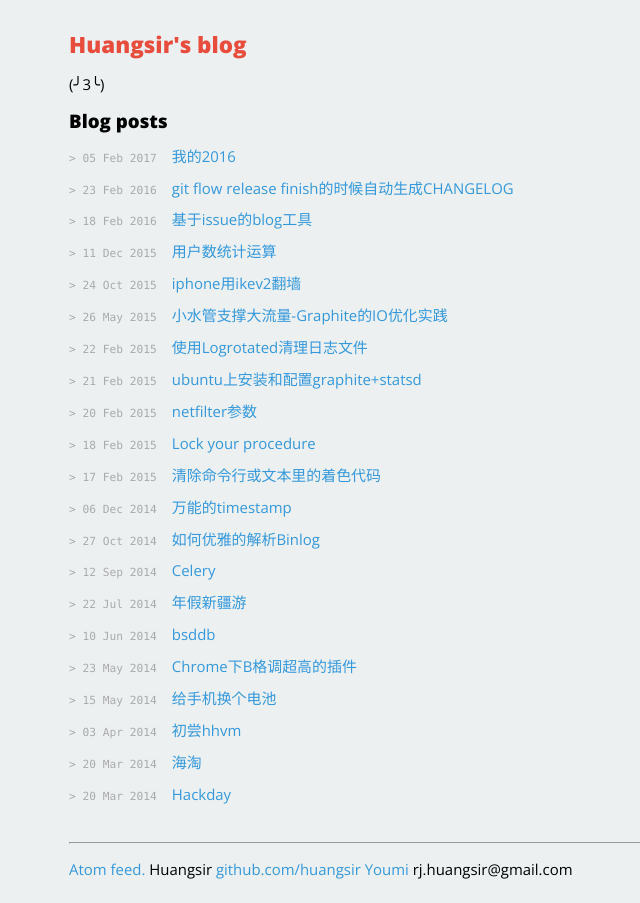
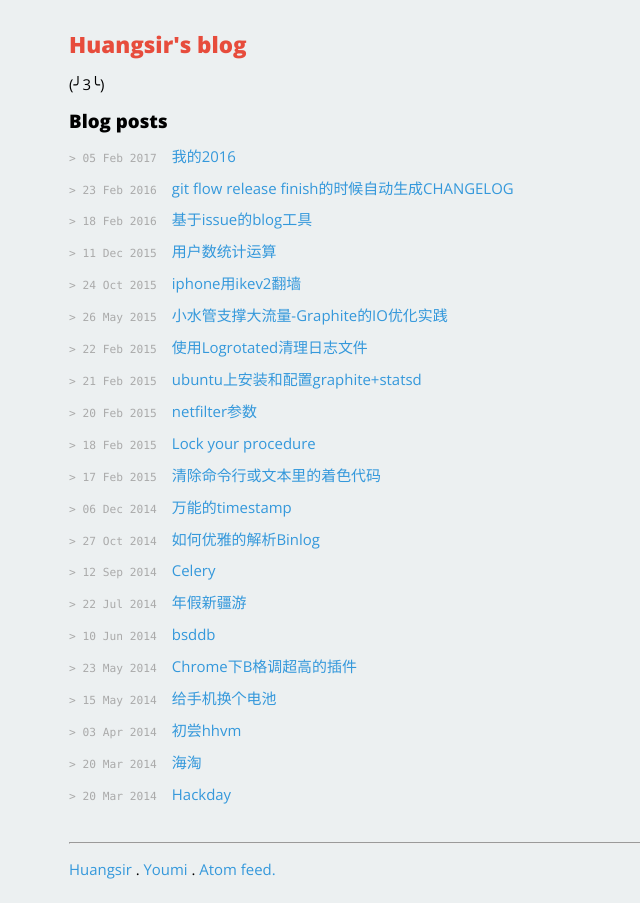
Before and after one commit to Huangsir/huangsir.github.io, a Jekyll site: the page built from index.html, in a window 1280 px wide. Shown: the whole page, without its empty margins (275-915 px from the left). Built offline with Jekyll 4.4.1, drawn with Linux system fonts in a browser that asks for light colours.

Commit message:
Update default.html

```diff
--- a/_layouts/default.html
+++ b/_layouts/default.html
@@ -23,10 +23,9 @@
          {{ content }}
          <hr/>
           <footer>
-              <p><a href="/atom.xml">Atom feed.</a>
-                 {{ site.gereksiz.author }} <a href="http://github.com/huangsir">github.com/huangsir</a>
-                 <a href="{{ site.gereksiz.company }}">{{ site.gereksiz.companyName }}</a> {{ site.gereksiz.email }}</p>
-
+              <p><a href="http://github.com/huangsir">{{ site.gereksiz.author }}</a> .
+                 <a href="{{ site.gereksiz.company }}">{{ site.gereksiz.companyName }}</a> .
+                 <a href="/atom.xml">Atom feed.</a></p>
           </footer>
       </main>
    </body>
```
